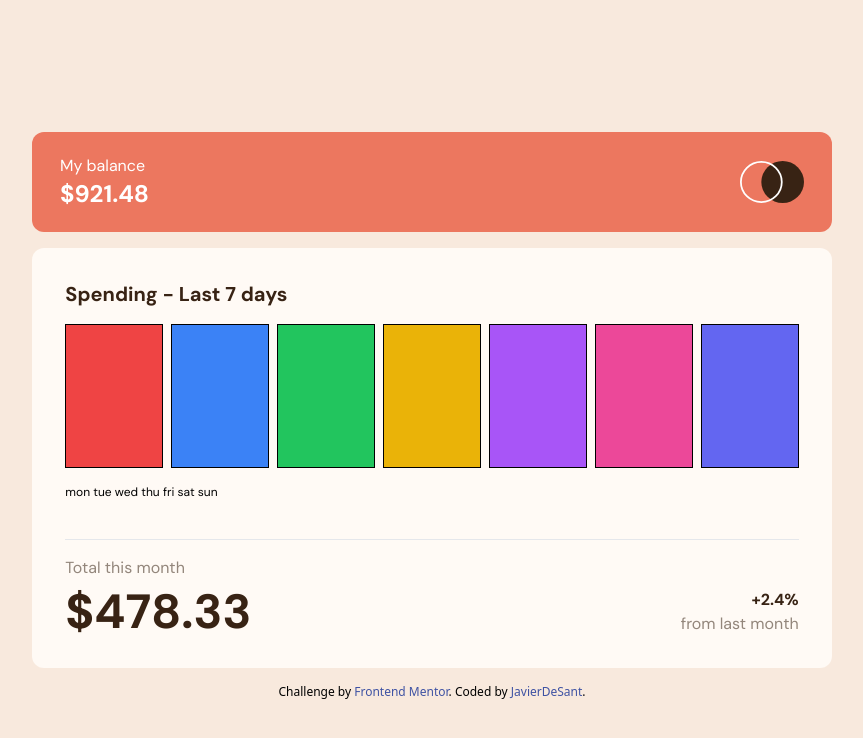
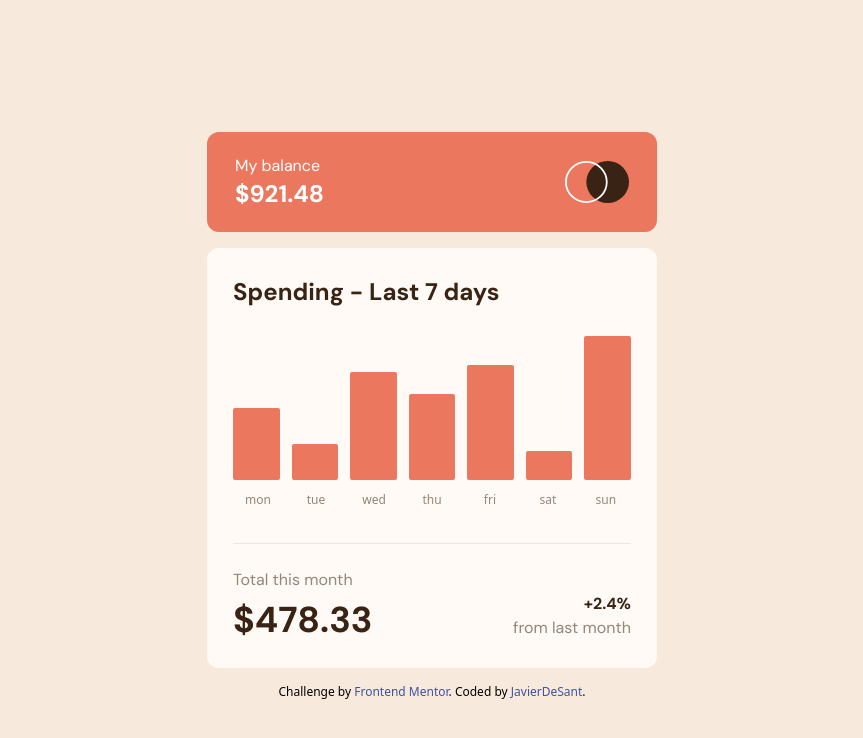
Before and after one commit to javierdesant/expenses-chart, a React (Vite) app: page / in a window 1280 px wide. Shown: the top 738 px of the page, without its empty margins (208-1071 px from the left). Built offline with nearby package versions, Linux system fonts and the light colour scheme.

Commit message:
Fix MyBalance and Spending design

```diff
--- a/src/components/MyBalance.tsx
+++ b/src/components/MyBalance.tsx
@@ -5,7 +5,7 @@ interface MyBalanceProps {}
 
 const MyBalance: FunctionComponent<MyBalanceProps> = () => {
     return (
-        <div className="flex justify-between items-center max-w-[800px] w-full h-[100px]
+        <div className="flex justify-between items-center max-w-[450px] w-full h-[100px]
             p-7 box-border bg-primary-soft-red rounded-xl"
         >
             <div className="flex flex-col justify-center text-white font-dm-sans">
--- a/src/components/Spending.tsx
+++ b/src/components/Spending.tsx
@@ -6,52 +6,45 @@ interface SpendingProps {
 
 const Spending: FunctionComponent<SpendingProps> = () => {
     return (
-        <div className="flex flex-col max-w-[800px] w-full h-[420px] py-8 box-border bg-neutral-very-pale-orange rounded-xl">
+        <div className="flex flex-col max-w-[450px] w-full h-[420px] py-7 p-2 box-border bg-neutral-very-pale-orange rounded-xl">
             <div className="w-11/12 h-full self-center">
-                <h1 className="text-xl font-dm-sans font-bold text-neutral-dark-brown">Spending - Last 7 days</h1>
+
+                <h1 className="text-2xl text-left font-dm-sans font-bold text-neutral-dark-brown mb-4">Spending - Last 7 days</h1>
 
                 <div className="flex flex-col h-full">
-
-                    <div className="h-36 w-full flex items-end space-x-2 my-4">
-                        <div className="flex-1 h-full border border-solid border-black bg-red-500"></div>
-                        <div className="flex-1 h-full border border-solid border-black bg-blue-500"></div>
-                        <div className="flex-1 h-full border border-solid border-black bg-green-500"></div>
-                        <div className="flex-1 h-full border border-solid border-black bg-yellow-500"></div>
-                        <div className="flex-1 h-full border border-solid border-black bg-purple-500"></div>
-                        <div className="flex-1 h-full border border-solid border-black bg-pink-500"></div>
-                        <div className="flex-1 h-full border border-solid border-black bg-indigo-500"></div>
+                    <div className="h-36 w-full flex items-end space-x-3 my-3">
+                        <div className="flex-1 h-1/2 bg-primary-soft-red rounded-sm "></div>
+                        <div className="flex-1 h-1/4 bg-primary-soft-red rounded-sm "></div>
+                        <div className="flex-1 h-3/4 bg-primary-soft-red rounded-sm "></div>
+                        <div className="flex-1 h-3/5 bg-primary-soft-red rounded-sm "></div>
+                        <div className="flex-1 h-4/5 bg-primary-soft-red rounded-sm "></div>
+                        <div className="flex-1 h-1/5 bg-primary-soft-red rounded-sm "></div>
+                        <div className="flex-1 h-full bg-primary-soft-red rounded-sm "></div>
                     </div>
-
-                    <p className="font-dm-sans text-xs">
-                        mon
-                        tue
-                        wed
-                        thu
-                        fri
-                        sat
-                        sun
-                    </p>
+                    <div className="grid grid-cols-7 gap-2 text-xs text-neutral-medium-brown">
+                        <span className="flex justify-center">mon</span>
+                        <span className="flex justify-center">tue</span>
+                        <span className="flex justify-center">wed</span>
+                        <span className="flex justify-center">thu</span>
+                        <span className="flex justify-center">fri</span>
+                        <span className="flex justify-center">sat</span>
+                        <span className="flex justify-center">sun</span>
+                    </div>
                 </div>
-
             </div>
 
-            <hr className="my-4 w-11/12 border-neutral-light-brown self-center" />
+            <hr className="w-11/12 border-neutral-light-brown self-center" />
 
             <div className="flex flex-col font-dm-sans w-11/12 self-center">
-                <p className="text-neutral-medium-brown mb-2">
-                    Total this month
-                </p>
-                <div className="flex justify-between">
-                    <h1 className=" text-left text-5xl font-bold text-neutral-dark-brown">
+                <div className="grid grid-cols-2 grid-rows-4 items-end">
+                    <div></div>
+                    <p className=" col-span-2 text-neutral-medium-brown">Total this month</p>
+                    <h1 className=" row-span-2 text-left text-4xl font-bold text-neutral-dark-brown">
                         $478.33
                     </h1>
-                    <div>
-                        <h6 className=" text-right font-bold text-neutral-dark-brown">
-                            +2.4%
-                        </h6>
-                        <p className=" text-right text-neutral-medium-brown">
-                            from last month
-                        </p>
+                    <div className="row-span-2 text-right">
+                        <h6 className="font-bold text-neutral-dark-brown">+2.4%</h6>
+                        <p className="text-neutral-medium-brown">from last month</p>
                     </div>
                 </div>
             </div>
```
